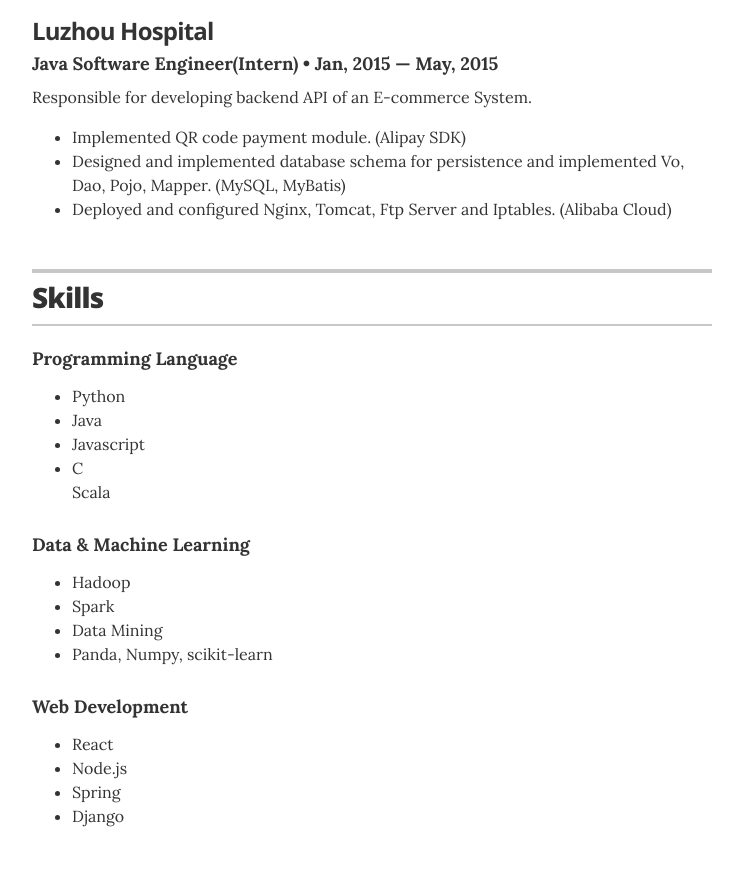
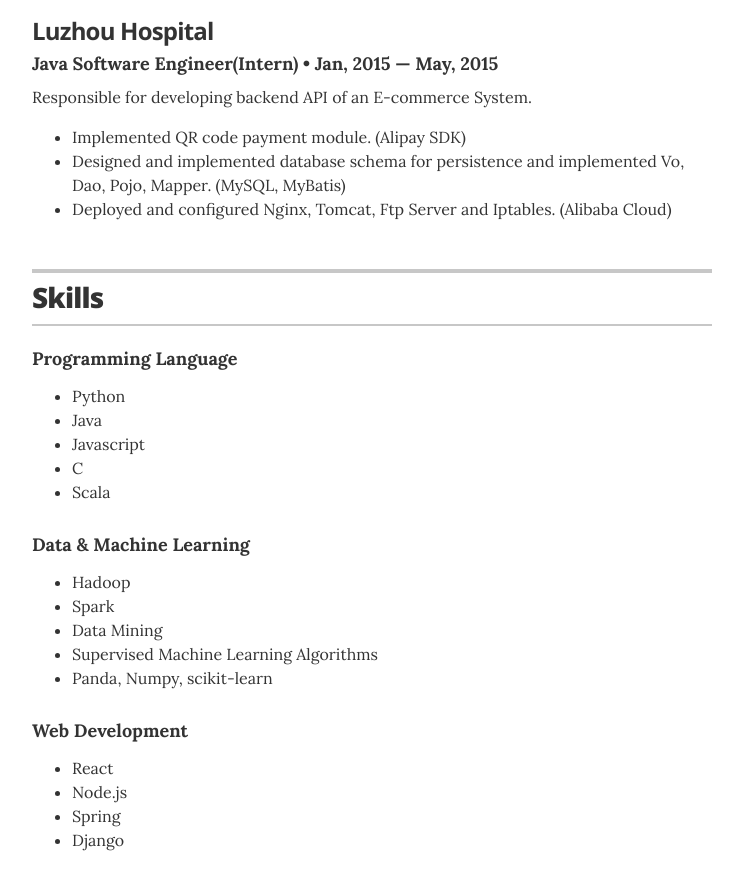
Before and after one commit to guangboyu/resume, a Jekyll site: the page built from index.html, in a window 1280 px wide and 900 px high, scrolled down 2219 px. Shown: the top 890 px of the window, without its empty margins (268-1011 px from the left). Built offline with Jekyll 4.4.1, drawn with Linux system fonts in a browser that asks for light colours.

Commit message:
skill revised

```diff
--- a/_data/skills.yml
+++ b/_data/skills.yml
@@ -1,10 +1,10 @@
 # Skills
 # Organizational leadership
 - skill: Programming Language
-  description: <ul class="resume-item-list"><li>Python</li><li>Java</li><li>Javascript</li><li>C</li>Scala</li><ul>
+  description: <ul class="resume-item-list"><li>Python</li><li>Java</li><li>Javascript</li><li>C</li><li>Scala</li><ul>
 # Communications strategy
 - skill: Data & Machine Learning
-  description: <ul class="resume-item-list"><li>Hadoop</li><li>Spark</li><li>Data Mining</li><li>Panda, Numpy, scikit-learn</li></ul>
+  description: <ul class="resume-item-list"><li>Hadoop</li><li>Spark</li><li>Data Mining</li><li>Supervised Machine Learning Algorithms<li>Panda, Numpy, scikit-learn</li></ul>
 
 # Digital content development and creation
 - skill: Web Development
```
